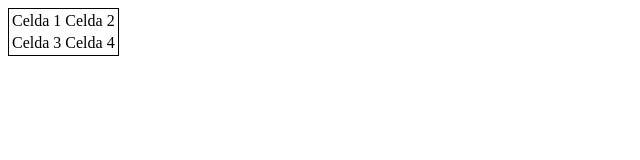
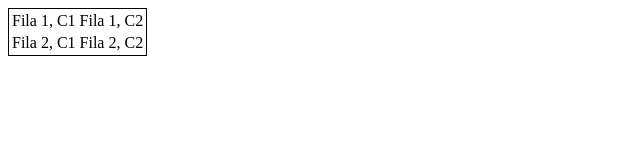
Before and after one commit to LuisArturo21/clase2, a plain HTML site: page index.html in a window 1280 px wide. Shown: the whole page, without its empty margins (0-640 px from the left). Drawn offline with Linux system fonts and the light colour scheme.

Commit message:
Update index.html

```diff
--- a/index.html
+++ b/index.html
@@ -1,11 +1,11 @@
 
 <table style = "border:1px solid #000000">
     <tr>
-        <td>Celda 1</td>
-        <td>Celda 2</td>
+        <td>Fila 1, C1</td>
+        <td>Fila 1, C2</td>
     </tr>
     <tr>
-        <td>Celda 3</td>
-        <td>Celda 4</td>
+        <td>Fila 2, C1</td>
+        <td>Fila 2, C2</td>
     </tr>
 </table>
```
